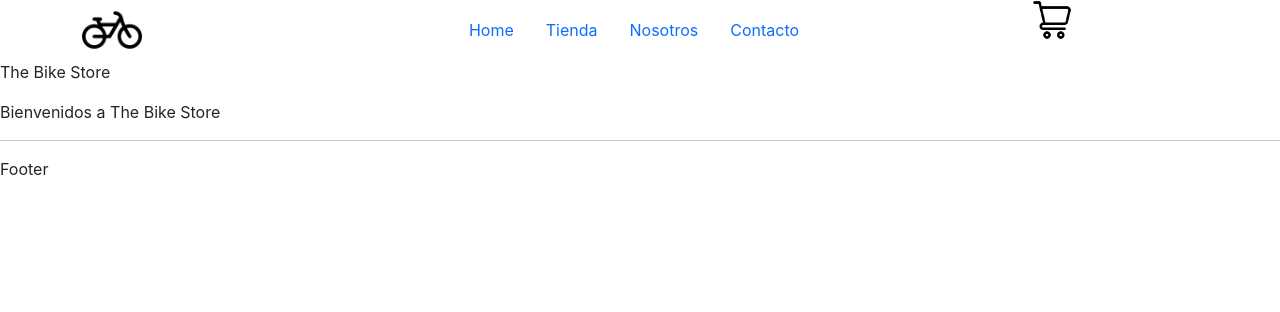
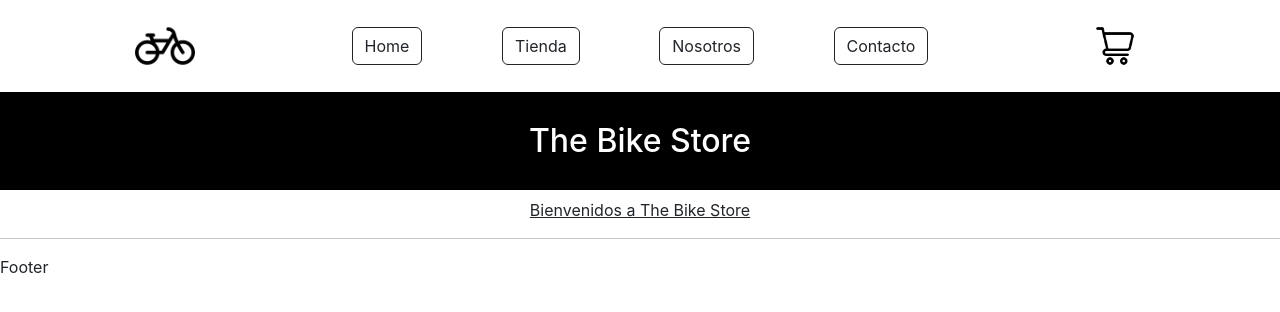
Before and after one commit to Florencia-DiazdelaFuente/React, a React (Create React App) app: page / in a window 1280 px wide. Shown: the top 312 px of the page. Built offline with nearby package versions, Linux system fonts and the light colour scheme; the HTML template or start-up script is replaced by a standard one.

Commit message:
crea tu landing

```diff
--- a/src/components/CartWidget.jsx
+++ b/src/components/CartWidget.jsx
@@ -6,9 +6,6 @@ const CartWidget = () => {
     return (
         <div>
             <img src={carrito} width="40" alt="imagen carrito" />
-
-
-
         </div>
     )
 }
--- a/src/components/ItemListContainer.jsx
+++ b/src/components/ItemListContainer.jsx
@@ -1,11 +1,21 @@
 import React from "react";
 
 const ItemListContainer = (props) => {
+    let estilosTitulo = {
+        color: "white",
+        backgroundColor: "black",
+        textAlign: "center",
+        padding: "30px 0"
+    }
+    let estilosMensaje ={
+        textAlign: "center",
+        textDecoration: "underline"
+    }
 
     return (
         <div>
-            <p> {props.titulo} </p>
-            <p> {props.mensaje} </p>
+            <h2 style={estilosTitulo}> {props.titulo} </h2>
+            <p className= "propios"style={estilosMensaje}> {props.mensaje} </p>
 
         </div>
     )
--- a/src/components/NavBar.jsx
+++ b/src/components/NavBar.jsx
@@ -6,28 +6,18 @@ const NavBar = () => {
 
         return (
             <div className="container">
-                <div className="row">
+                <div className="row pt-3 pb-3">
 
-                        <a className= "col" aria-current="page" href="#"><img src={logo} width="60" alt="logo bici" /></a>
-                        <ul className="col-8 nav d-flex justify-content-center align-items-center">
-                        <li className="nav-item">
-                        <a className="nav-link link_header" href="#">Home</a>
-                        </li>
-                        <li className="nav-item">
-                        <a className="nav-link link_header" href="#">Tienda</a>
-                        </li>
-                        <li className="nav-item">
-                        <a className="nav-link link_header" href="#">Nosotros</a>
-                        </li>
-                        <li className="nav-item">
-                        <a className="nav-link link_header" href="#">Contacto</a>
-                        </li>
-                        </ul>
-                        <div className="col">
+                        <div className= "col d-flex justify-content-center"><img src={logo} width="60px" alt="logo bici" /></div>
+                        <div className="col-8 d-flex justify-content-evenly align-items-center">
+                        <button type="button" class="btn btn-outline-dark">Home</button>
+                        <button type="button" class="btn btn-outline-dark">Tienda</button>
+                        <button type="button" class="btn btn-outline-dark">Nosotros</button>
+                        <button type="button" class="btn btn-outline-dark">Contacto</button>
+                        </div>
+                        <div className="col d-flex justify-content-center align-items-center">
                         <CartWidget />
                         </div>
-
-
 
                 </div>
 
```
Also changed, not shown: src/App.css (line endings or trailing spaces).
